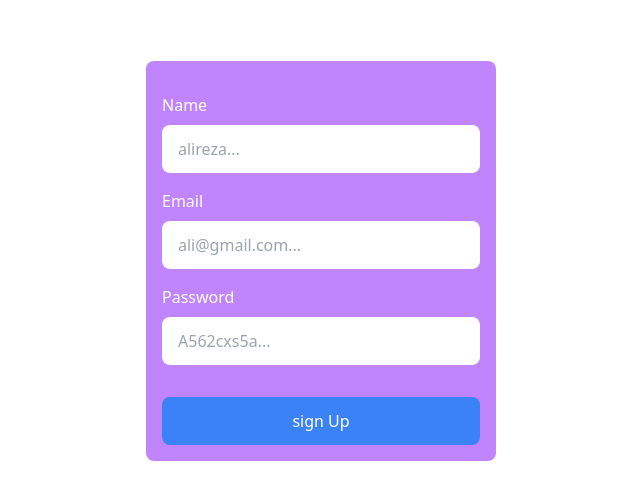
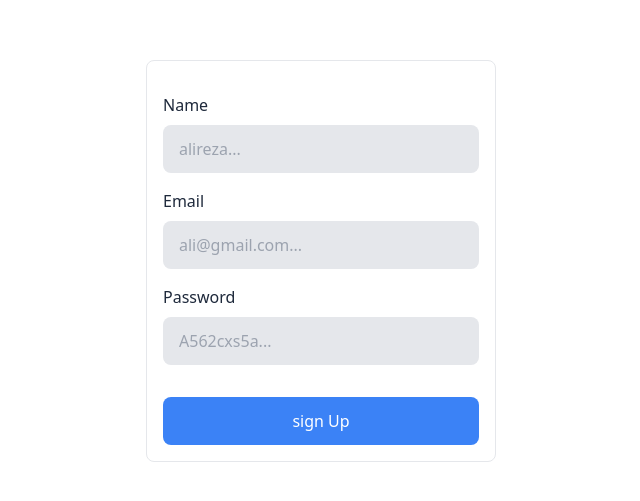
Before and after one commit to mahdibashirione/formik, a React (Create React App) app: page / in a window 1280 px wide. Shown: the part 139-640 px from the top of the page, without its empty margins (319-959 px from the left). Built offline with nearby package versions, Linux system fonts and the light colour scheme.

Commit message:
add hook useFormik in component signUp

```diff
--- a/src/components/signUp.js
+++ b/src/components/signUp.js
@@ -1,37 +1,50 @@
-
+import { useFormik } from "formik";
 
 const SignUp = () => {
+
+  const formik = useFormik({
+    initialValues: { name: "", email: "", password: "" },
+  })
+
+  console.log(formik)
+
   return (
     <div className="w-screen h-screen flex items-center justify-center">
-      <form className="bg-purple-400 p-4 rounded-lg max-w-[350px] w-full">
+      <form className="border p-4 rounded-lg max-w-[350px] w-full">
         <div className="flex flex-col items-start gap-y-2 mt-4">
-          <lable className="text-white font-sans" for="name">Name</lable>
+          <lable className="text-slate-800 font-sans" for="name">Name</lable>
           <input
+            onChange={formik.handleChange}
             type={"text"}
             name="name"
             id="name"
-            className="w-full px-4 py-3 bg-white rounded-lg"
+            className="w-full px-4 py-3 bg-gray-200 rounded-lg"
             placeholder="alireza..."
+            value={formik.values.name}
           />
         </div>
         <div className="flex flex-col items-start gap-y-2 mt-4">
-          <lable className="text-white font-sans" for="email">Email</lable>
+          <lable className="text-slate-800 font-sans" for="email">Email</lable>
           <input
+            onChange={formik.handleChange}
             type={"text"}
             name="email"
             id="email"
-            className="w-full px-4 py-3 bg-white rounded-lg"
+            className="w-full px-4 py-3 bg-gray-200 rounded-lg"
             placeholder="ali@gmail.com..."
+            value={formik.values.email}
           />
         </div>
         <div className="flex flex-col items-start gap-y-2 mt-4">
-          <lable className="text-white font-sans" for="password">Password</lable>
+          <lable className="text-slate-800 font-sans" for="password">Password</lable>
           <input
+            onChange={formik.handleChange}
             type={"text"}
             name="password"
             id="password"
-            className="w-full px-4 py-3 bg-white rounded-lg"
+            className="w-full px-4 py-3 bg-gray-200 rounded-lg"
             placeholder="A562cxs5a..."
+            value={formik.values.password}
           />
         </div>
         <button className="w-full py-3 bg-blue-500 text-white font-sans mt-8 rounded-lg">sign Up</button>
```
